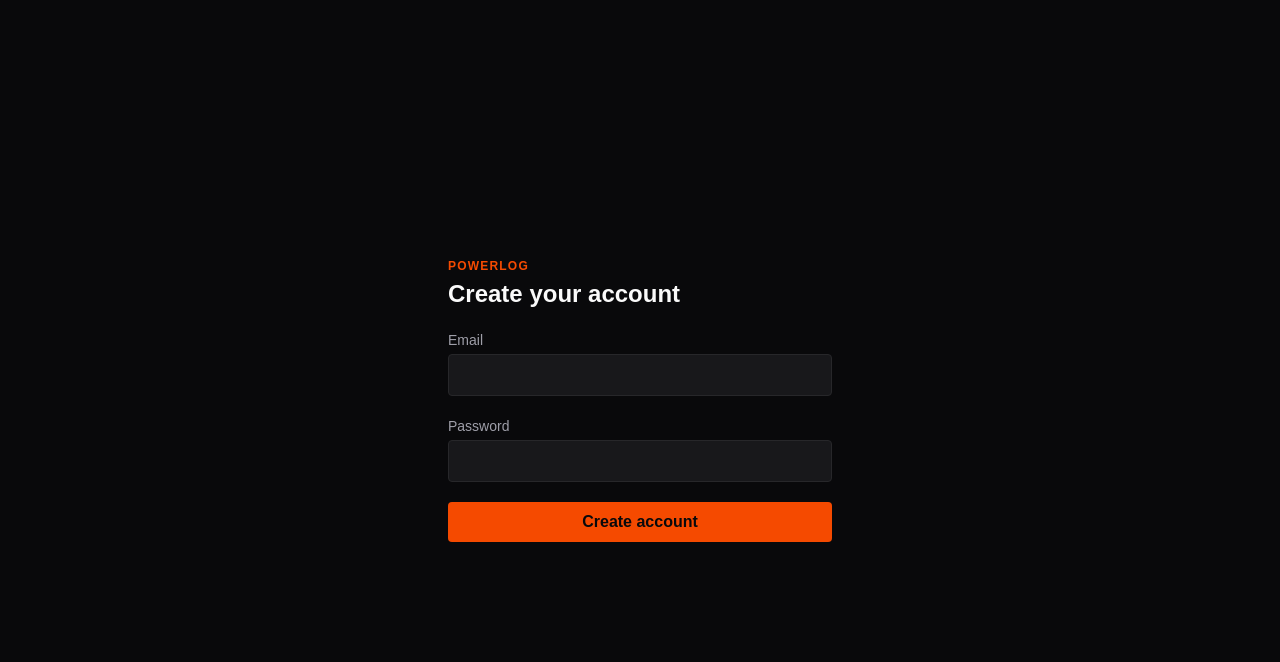
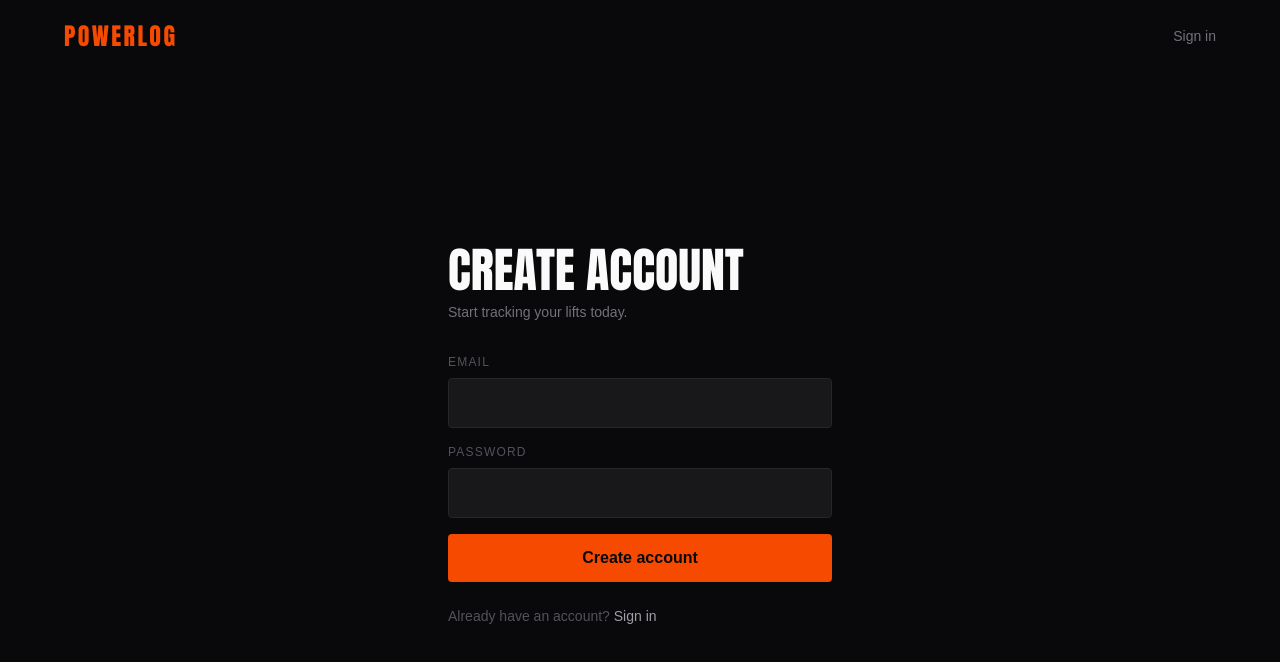
Before and after one commit to rbbieee/powerlog, a Next.js app: page /register in a window 1280 px wide. Shown: the top 662 px of the page. Built offline with nearby package versions, Linux system fonts and the light colour scheme.

Commit message:
style: redesign login and register pages

```diff
--- a/src/app/login/page.tsx
+++ b/src/app/login/page.tsx
@@ -3,6 +3,7 @@
 import { useState } from "react"
 import { useRouter } from "next/navigation"
 import { signIn } from "next-auth/react"
+import Link from "next/link"
 
 export default function LoginPage() {
   const router = useRouter()
@@ -32,25 +33,39 @@ export default function LoginPage() {
   }
 
   return (
-    <div className="flex min-h-screen items-center justify-center bg-zinc-950 px-4">
-      <form onSubmit={handleSubmit} className="w-full max-w-sm space-y-5">
-        <div>
-          <p className="text-xs font-semibold uppercase tracking-widest text-orange-600">
-            PowerLog
+    <div className="flex min-h-screen flex-col bg-zinc-950">
+      <header className="flex items-center justify-between px-8 py-5 md:px-16">
+        <Link href="/">
+          <p className="font-(family-name:--font-bebas) text-2xl tracking-widest text-orange-600">
+            POWERLOG
           </p>
-          <h1 className="mt-1 text-2xl font-bold text-zinc-50">
-            Login
+        </Link>
+        <Link
+          href="/register"
+          className="text-sm text-zinc-500 transition hover:text-zinc-200"
+        >
+          Create account
+        </Link>
+      </header>
+
+      <main className="flex flex-1 items-center justify-center px-8 py-16">
+        <div className="w-full max-w-sm">
+          <h1 className="font-(family-name:--font-bebas) text-5xl text-zinc-50">
+            SIGN IN
           </h1>
-        </div>
+          <p className="mt-2 text-sm text-zinc-500">
+            Welcome back. Log in to see your workouts.
+          </p>
 
           {error && (
-          <p className="rounded border border-red-900 bg-red-950 px-3 py-2 text-sm text-red-400">
+            <p className="mt-4 rounded border border-red-900 bg-red-950 px-3 py-2 text-sm text-red-400">
               {error}
             </p>
           )}
 
+          <form onSubmit={handleSubmit} className="mt-8 space-y-4">
             <div>
-          <label className="block text-sm font-medium text-zinc-400">
+              <label className="block text-xs font-medium uppercase tracking-widest text-zinc-600">
                 Email
               </label>
               <input
@@ -58,12 +73,12 @@ export default function LoginPage() {
                 required
                 value={email}
                 onChange={(e) => setEmail(e.target.value)}
-            className="mt-1 w-full rounded border border-zinc-800 bg-zinc-900 px-3 py-2 text-zinc-50 outline-none focus:border-orange-600"
+                className="mt-2 w-full rounded border border-zinc-800 bg-zinc-900 px-4 py-3 text-zinc-50 outline-none focus:border-orange-600"
               />
             </div>
 
             <div>
-          <label className="block text-sm font-medium text-zinc-400">
+              <label className="block text-xs font-medium uppercase tracking-widest text-zinc-600">
                 Password
               </label>
               <input
@@ -71,18 +86,27 @@ export default function LoginPage() {
                 required
                 value={password}
                 onChange={(e) => setPassword(e.target.value)}
-            className="mt-1 w-full rounded border border-zinc-800 bg-zinc-900 px-3 py-2 text-zinc-50 outline-none focus:border-orange-600"
+                className="mt-2 w-full rounded border border-zinc-800 bg-zinc-900 px-4 py-3 text-zinc-50 outline-none focus:border-orange-600"
               />
             </div>
 
             <button
               type="submit"
               disabled={loading}
-          className="w-full rounded bg-orange-600 px-3 py-2 font-semibold text-zinc-950 transition hover:bg-orange-500 disabled:opacity-50"
+              className="w-full rounded bg-orange-600 px-4 py-3 font-semibold text-zinc-950 transition hover:bg-orange-500 disabled:opacity-50"
             >
-          {loading ? "Logging in..." : "Log in"}
+              {loading ? "Signing in..." : "Sign in"}
             </button>
           </form>
+
+          <p className="mt-6 text-sm text-zinc-600">
+            Don't have an account?{" "}
+            <Link href="/register" className="text-zinc-400 hover:text-zinc-50">
+              Create one
+            </Link>
+          </p>
+        </div>
+      </main>
     </div>
   )
 }
--- a/src/app/register/page.tsx
+++ b/src/app/register/page.tsx
@@ -2,6 +2,7 @@
 
 import { useState } from "react"
 import { useRouter } from "next/navigation"
+import Link from "next/link"
 
 export default function RegisterPage() {
   const router = useRouter()
@@ -33,25 +34,39 @@ export default function RegisterPage() {
   }
 
   return (
-    <div className="flex min-h-screen items-center justify-center bg-zinc-950 px-4">
-      <form onSubmit={handleSubmit} className="w-full max-w-sm space-y-5">
-        <div>
-          <p className="text-xs font-semibold uppercase tracking-widest text-orange-600">
-            PowerLog
+    <div className="flex min-h-screen flex-col bg-zinc-950">
+      <header className="flex items-center justify-between px-8 py-5 md:px-16">
+        <Link href="/">
+          <p className="font-(family-name:--font-bebas) text-2xl tracking-widest text-orange-600">
+            POWERLOG
           </p>
-          <h1 className="mt-1 text-2xl font-bold text-zinc-50">
-            Create your account
+        </Link>
+        <Link
+          href="/login"
+          className="text-sm text-zinc-500 transition hover:text-zinc-200"
+        >
+          Sign in
+        </Link>
+      </header>
+
+      <main className="flex flex-1 items-center justify-center px-8 py-16">
+        <div className="w-full max-w-sm">
+          <h1 className="font-(family-name:--font-bebas) text-5xl text-zinc-50">
+            CREATE ACCOUNT
           </h1>
-        </div>
+          <p className="mt-2 text-sm text-zinc-500">
+            Start tracking your lifts today.
+          </p>
 
           {error && (
-          <p className="rounded border border-red-900 bg-red-950 px-3 py-2 text-sm text-red-400">
+            <p className="mt-4 rounded border border-red-900 bg-red-950 px-3 py-2 text-sm text-red-400">
               {error}
             </p>
           )}
 
+          <form onSubmit={handleSubmit} className="mt-8 space-y-4">
             <div>
-          <label className="block text-sm font-medium text-zinc-400">
+              <label className="block text-xs font-medium uppercase tracking-widest text-zinc-600">
                 Email
               </label>
               <input
@@ -59,12 +74,12 @@ export default function RegisterPage() {
                 required
                 value={email}
                 onChange={(e) => setEmail(e.target.value)}
-            className="mt-1 w-full rounded border border-zinc-800 bg-zinc-900 px-3 py-2 text-zinc-50 outline-none focus:border-orange-600"
+                className="mt-2 w-full rounded border border-zinc-800 bg-zinc-900 px-4 py-3 text-zinc-50 outline-none focus:border-orange-600"
               />
             </div>
 
             <div>
-          <label className="block text-sm font-medium text-zinc-400">
+              <label className="block text-xs font-medium uppercase tracking-widest text-zinc-600">
                 Password
               </label>
               <input
@@ -72,18 +87,27 @@ export default function RegisterPage() {
                 required
                 value={password}
                 onChange={(e) => setPassword(e.target.value)}
-            className="mt-1 w-full rounded border border-zinc-800 bg-zinc-900 px-3 py-2 text-zinc-50 outline-none focus:border-orange-600"
+                className="mt-2 w-full rounded border border-zinc-800 bg-zinc-900 px-4 py-3 text-zinc-50 outline-none focus:border-orange-600"
               />
             </div>
 
             <button
               type="submit"
               disabled={loading}
-          className="w-full rounded bg-orange-600 px-3 py-2 font-semibold text-zinc-950 transition hover:bg-orange-500 disabled:opacity-50"
+              className="w-full rounded bg-orange-600 px-4 py-3 font-semibold text-zinc-950 transition hover:bg-orange-500 disabled:opacity-50"
             >
               {loading ? "Creating account..." : "Create account"}
             </button>
           </form>
+
+          <p className="mt-6 text-sm text-zinc-600">
+            Already have an account?{" "}
+            <Link href="/login" className="text-zinc-400 hover:text-zinc-50">
+              Sign in
+            </Link>
+          </p>
+        </div>
+      </main>
     </div>
   )
 }
```
Lines whose indentation alone changed are shown as unchanged.
